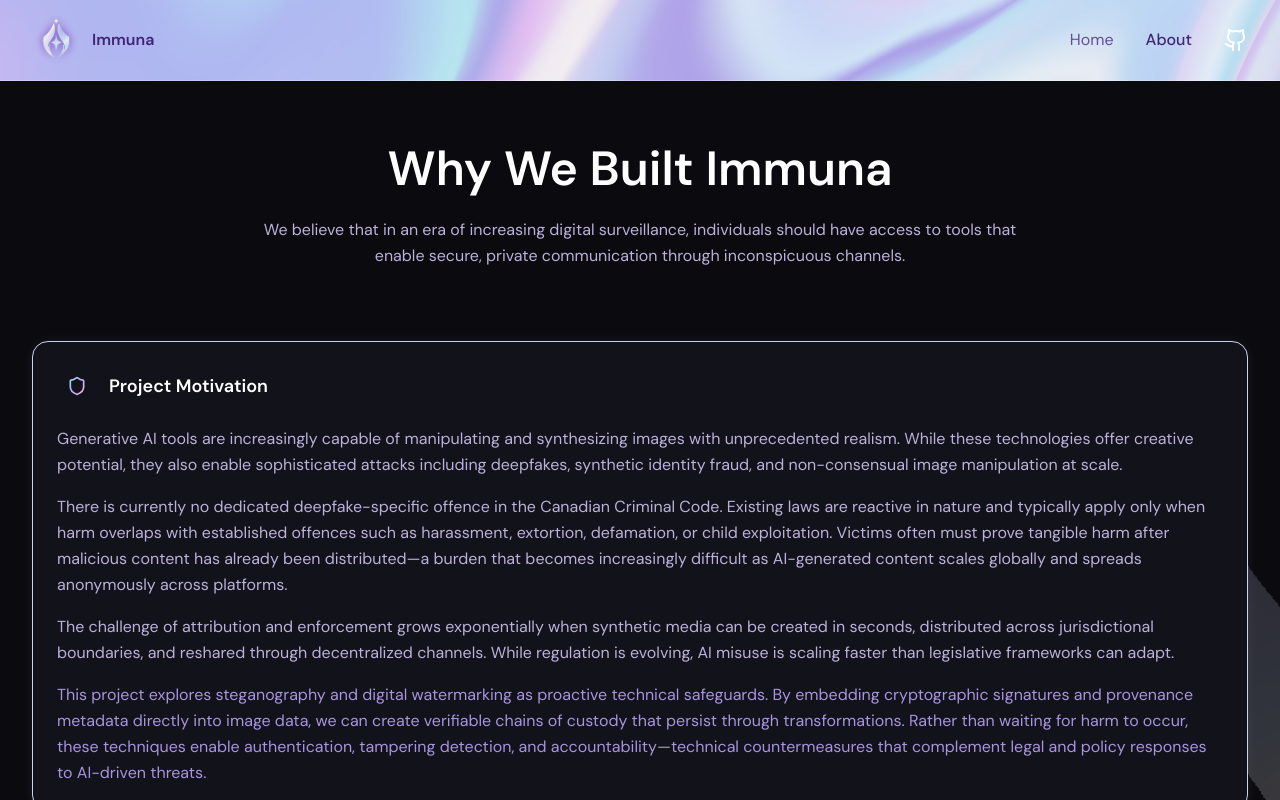
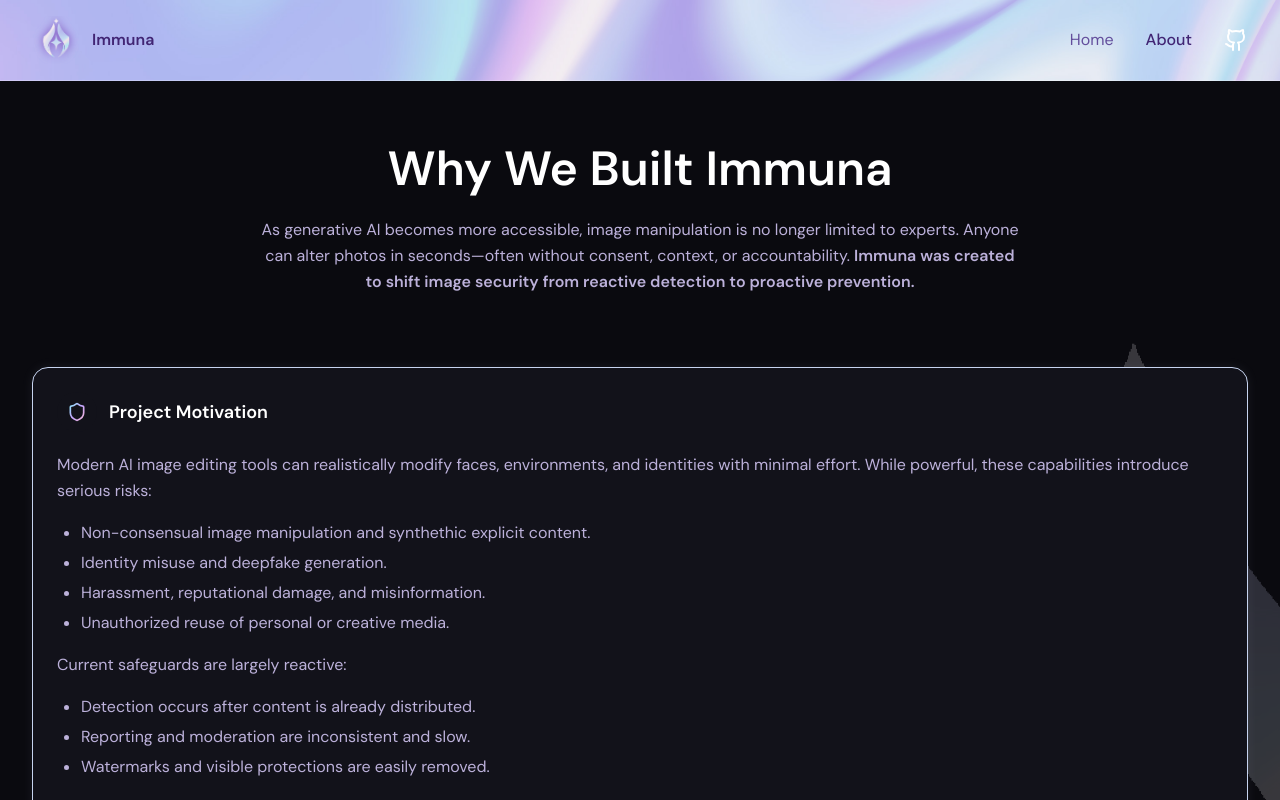
Before and after one commit to mochibearr/immuna, a React (Vite) app: page / in a window 1280 px wide. Both pictures are taken after a click on the button "About". Shown: the top 800 px of the page. Built offline with nearby package versions, Linux system fonts and the light colour scheme; no server answers.

Commit message:
Changed website contents

```diff
--- a/src/components/about/AcademicContext.tsx
+++ b/src/components/about/AcademicContext.tsx
@@ -15,26 +15,30 @@
 
       <div className="space-y-4 text-base leading-relaxed" style={{ color: "#bcb1da" }}>
         <p>
-          Immuna is a cybersecurity research project developed at
-          the Southern Alberta Institute of Technology (SAIT). This work explores steganography and
-          digital watermarking as proactive defenses against generative AI–driven image
-          manipulation. As synthetic media technologies continue to evolve, the need for technical
-          safeguards that protect image integrity, authenticity, and privacy becomes increasingly
-          critical.
+          Immuna is a cybersecurity capstone project developed at the
+          Southern Alberta Institute of Technology (SAIT).
         </p>
         <p>
-          Our objective is to investigate privacy-preserving system design and secure image
-          processing architectures that minimize data retention while maintaining strong security
-          guarantees.
+          This work explores how security principles—traditionally applied to systems and networks—can
+          be extended to media itself, particularly in the context of generative AI.
         </p>
         <p>
-          This project reflects our commitment to responsible cybersecurity innovation in an era of
-          rapidly advancing artificial intelligence.
+          Our focus is on:
+
+          <ul className="list-disc ml-6 space-y-1">
+          <li>Proactive defense against AI misuse.</li>
+          <li>Privacy-preserving system design.</li>
+          <li>Secure, containerized processing architectures.</li>
+        </ul>
+
+        <br />
+          As synthetic media continues to evolve, protecting digital
+          content at the source becomes increasingly critical.
         </p>
       </div>
 
       <div
-        className="mt-6 pt-5 border-t space-y-1"
+        className="mt-2 pt-5 border-t space-y-1"
         style={{ borderColor: "var(--border)" }}
       >
         {META.map(({ label, value }) => (
--- a/src/components/about/HeroSection.tsx
+++ b/src/components/about/HeroSection.tsx
@@ -1,19 +1,18 @@
 export default function HeroSection() {
   return (
     <section className="px-6 pt-16 pb-2 text-center bg-transparent">
-      <h1
+      <h2
         className="text-5xl font-semibold mb-6"
         style={{ color: "var(--foreground)" }}
       >
         Why We Built Immuna
-      </h1>
+      </h2>
       <p
-        className="max-w-4xl mx-auto text-base leading-relaxed"
+        className="max-w-3xl mx-auto text-base leading-relaxed"
         style={{ color: "#bcb1da" }}
       >
-        We believe that in an era of increasing digital surveillance, individuals
-        should have access to tools that <br /> enable secure, private communication through
-        inconspicuous channels.
+        As generative AI becomes more accessible, image manipulation is no longer limited to experts. Anyone can alter photos in seconds—often without consent, context, or accountability.
+        <strong> Immuna was created to shift image security from reactive detection to proactive prevention.</strong>
       </p>
     </section>
   );
--- /dev/null
+++ b/src/components/about/OurApproach.tsx
@@ -0,0 +1,64 @@
+import { Shield, Workflow, Eye } from "lucide-react";
+import Card from "../ui/Card";
+
+const APPROACH_CARDS = [
+  {
+    icon: Shield,
+    title: "Preemptive Protection",
+    desc: "Immuna prevents manipulation at the source instead of detecting it after distribution.",
+  },
+  {
+    icon: Workflow,
+    title: "Adversarial Perturbations",
+    desc: "Low-visibility, model-aware perturbations are applied to selected regions of the image.",
+  },
+  {
+    icon: Eye,
+    title: "Human-Friendly, AI-Hostile",
+    desc: "The image remains visually intact for people while causing AI edits to fail or degrade.",
+  },
+];
+
+export default function OurApproach() {
+  return (
+    <Card>
+      <h2 className="text-lg font-semibold mb-3" style={{ color: "var(--foreground)" }}>
+        Our Approach
+      </h2>
+
+      <p className="text-base mb-6" style={{ color: "#bcb1da" }}>
+        Instead of detecting manipulation after it occurs, Immuna prevents it at the generation stage.
+      </p>
+
+      <div className="grid grid-cols-1 md:grid-cols-3 gap-4">
+        {APPROACH_CARDS.map((item) => {
+          const Icon = item.icon;
+
+          return (
+            <div
+              key={item.title}
+              className="rounded-xl border p-4"
+              style={{ borderColor: "var(--border)" }}
+            >
+              <div className="flex items-center gap-3 mb-3">
+                <div
+                  className="w-9 h-9 rounded-full flex items-center justify-center"
+                  style={{ backgroundColor: "var(--secondary)" }}
+                >
+                  <Icon className="w-4 h-4" style={{ color: "var(--accent)" }} />
+                </div>
+                <h3 className="font-semibold" style={{ color: "var(--foreground)" }}>
+                  {item.title}
+                </h3>
+              </div>
+
+              <p className="text-sm leading-relaxed m-0" style={{ color: "#bcb1da" }}>
+                {item.desc}
+              </p>
+            </div>
+          );
+        })}
+      </div>
+    </Card>
+  );
+}
--- a/src/components/about/ProjectMotivation.tsx
+++ b/src/components/about/ProjectMotivation.tsx
@@ -31,32 +31,37 @@
 
       <div className="space-y-4 text-base leading-relaxed" style={{ color: "#bcb1da" }}>
         <p>
-          Generative AI tools are increasingly capable of manipulating and synthesizing images with
-          unprecedented realism. While these technologies offer creative potential, they also enable
-          sophisticated attacks including deepfakes, synthetic identity fraud, and non-consensual
-          image manipulation at scale.
+          Modern AI image editing tools can realistically modify faces, environments, and identities with minimal effort.
+          While powerful, these capabilities introduce serious risks:
         </p>
+
+        <ul className="list-disc ml-6 space-y-1">
+          <li>Non-consensual image manipulation and synthethic explicit content.</li>
+          <li>Identity misuse and deepfake generation.</li>
+          <li>Harassment, reputational damage, and misinformation.</li>
+          <li>Unauthorized reuse of personal or creative media.</li>
+        </ul>
+
         <p>
-          There is currently no dedicated deepfake-specific offence in the Canadian Criminal Code.
-          Existing laws are reactive in nature and typically apply only when harm overlaps with
-          established offences such as harassment, extortion, defamation, or child exploitation.
-          Victims often must prove tangible harm after malicious content has already been
-          distributed—a burden that becomes increasingly difficult as AI-generated content scales
-          globally and spreads anonymously across platforms.
+          Current safeguards are largely reactive:
         </p>
+
+        <ul className="list-disc ml-6 space-y-1">
+          <li>Detection occurs after content is already distributed.</li>
+          <li>Reporting and moderation are inconsistent and slow.</li>
+          <li>Watermarks and visible protections are easily removed.</li>
+        </ul>
+
         <p>
-          The challenge of attribution and enforcement grows exponentially when synthetic media can
-          be created in seconds, distributed across jurisdictional boundaries, and reshared through
-          decentralized channels. While regulation is evolving, AI misuse is scaling faster than
-          legislative frameworks can adapt.
+          This creates a fundamental gap:
+          <br />
+          <span className="font-bold">
+          Images can be manipulated long before any protection or response is applied.
+          </span>
         </p>
-        <p style={{ color: "#a894df" }}>
-          This project explores steganography and digital watermarking as proactive technical
-          safeguards. By embedding cryptographic signatures and provenance metadata directly into
-          image data, we can create verifiable chains of custody that persist through
-          transformations. Rather than waiting for harm to occur, these techniques enable
-          authentication, tampering detection, and accountability—technical countermeasures that
-          complement legal and policy responses to AI-driven threats.
+
+        <p>
+          Immuna addresses this by embedding protection directly into the image itself, before exposure to AI systems.
         </p>
       </div>
     </Card>
--- a/src/components/about/TechnicalArchitecture.tsx
+++ b/src/components/about/TechnicalArchitecture.tsx
@@ -88,10 +88,10 @@
       </div>
 
       <p className="text-base leading-relaxed mt-4" style={{ color: "#bcb1da" }}>
-        The architecture keeps the frontend, cloud entry point, processing engine, and output stage
-        separated into isolated layers. Requests move through the system one step at a time, and the
-        processing backend runs in an ephemeral container so the image can be handled without
-        long-term retention.
+        The architecture enforces strict separation between the frontend, cloud entry point, processing engine, and output layers,
+        ensuring controlled data flow and execution boundaries. Each request is processed sequentially, with the backend operating
+        in an ephemeral, containerized environment. This approach minimizes data exposure by eliminating persistent storage and
+        ensures images are handled securely during processing.
       </p>
     </Card>
   );
--- a/src/components/home/FeaturesGrid.tsx
+++ b/src/components/home/FeaturesGrid.tsx
@@ -4,21 +4,21 @@
 const FEATURES = [
   {
     icon: <Shield className="w-5 h-5" />,
-    title: "Secure Embedding",
+    title: "Proactive Defense",
     description:
-      "Advanced LSB steganography ensures your data remains hidden within the image structure.",
+      "Images are immunized at the source using model-aware pertubations designed to interfere with AI editing systems.",
   },
   {
     icon: <Star className="w-5 h-5" />,
-    title: "Lossless Quality",
+    title: "Visual Integrity Preserved",
     description:
-      "Maintain visual fidelity while embedding your secret message in the image data.",
+      "Protection is applied without noticeable impact to human perception, maintaining near-original image quality.",
   },
   {
     icon: <Zap className="w-5 h-5" />,
-    title: "Fast Processing",
+    title: "Real-Time Processing",
     description:
-      "Our optimized backend processes images quickly without compromising security.",
+      "Optimized backend pipelines enable fast, interactive image protection with immediate feedback.",
   },
 ];
 
--- a/src/pages/AboutPage.tsx
+++ b/src/pages/AboutPage.tsx
@@ -1,5 +1,6 @@
 import HeroSection from "../components/about/HeroSection";
 import ProjectMotivation from "../components/about/ProjectMotivation";
+import OurApproach from "../components/about/OurApproach";
 import SecurityGuarantees from "../components/about/SecurityGuarantees";
 import TechnicalArchitecture from "../components/about/TechnicalArchitecture";
 import AcademicContext from "../components/about/AcademicContext";
@@ -11,6 +12,7 @@
 
       <div className="max-w-7xl mx-auto px-4 md:px-8 pt-16 pb-10 space-y-8">
         <ProjectMotivation />
+        <OurApproach />
         <SecurityGuarantees />
         <TechnicalArchitecture />
         <AcademicContext />
--- a/src/pages/HomePage.tsx
+++ b/src/pages/HomePage.tsx
@@ -32,9 +32,8 @@
         <h1 className="text-3xl md:text-4xl font-semibold mb-3" style={{ color: "var(--foreground)" }}>
           Protecting Image Authenticity Against AI Manipulation
         </h1>
-        <p className="max-w-3xl mx-auto text-sm md:text-base leading-relaxed" style={{ color: "#bcb1da" }}>
-          A privacy-first cybersecurity research platform that embeds cryptographic watermarks into
-          images. Detect tampering, verify authenticity, and establish provenance—without storing your data.
+        <p className="max-w-2xl mx-auto text-sm md:text-base leading-relaxed" style={{ color: "#bcb1da" }}>
+          A proactive image protection platform that embeds imperceptible, AI-disruptive signals directly into images - preventing manipulation before it happens.
         </p>
       </section>
 
```
Also changed, not shown: src/components/about/SecurityGuarantees.tsx (+18 -10 lines).
